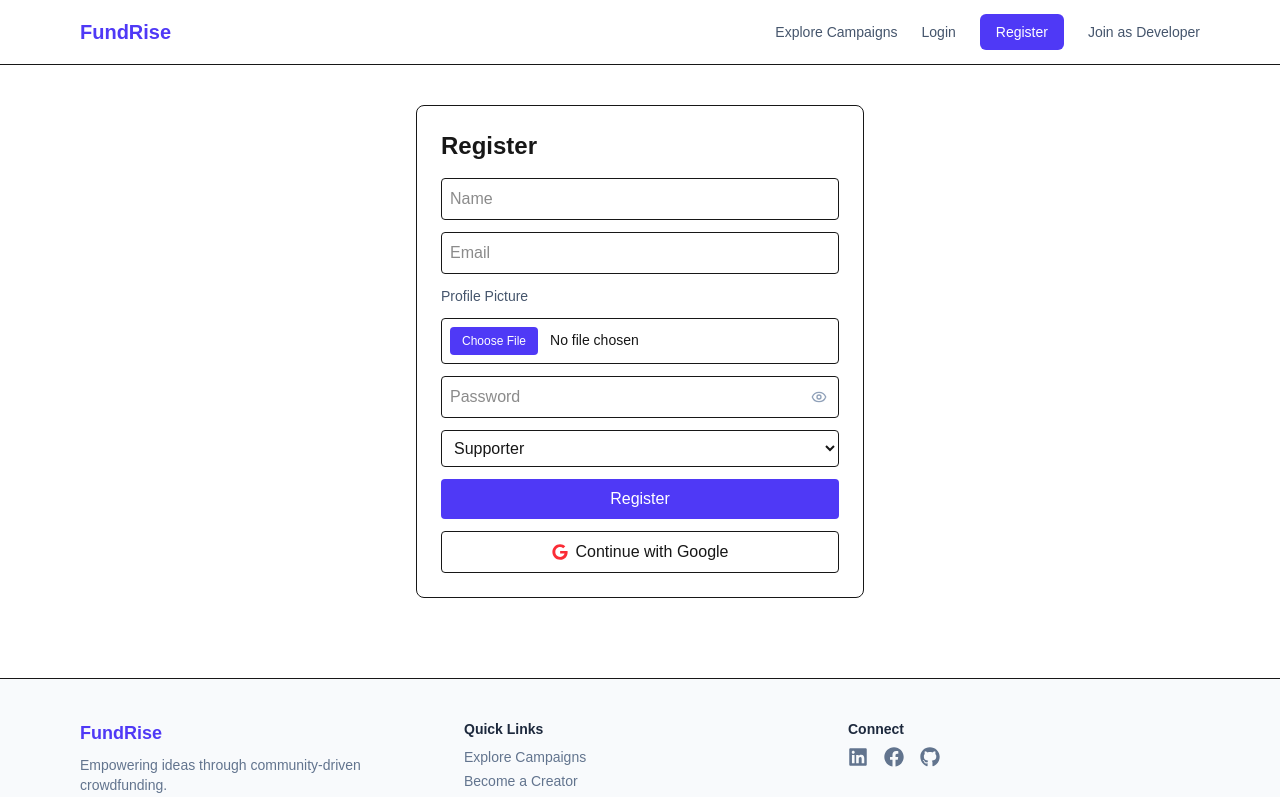
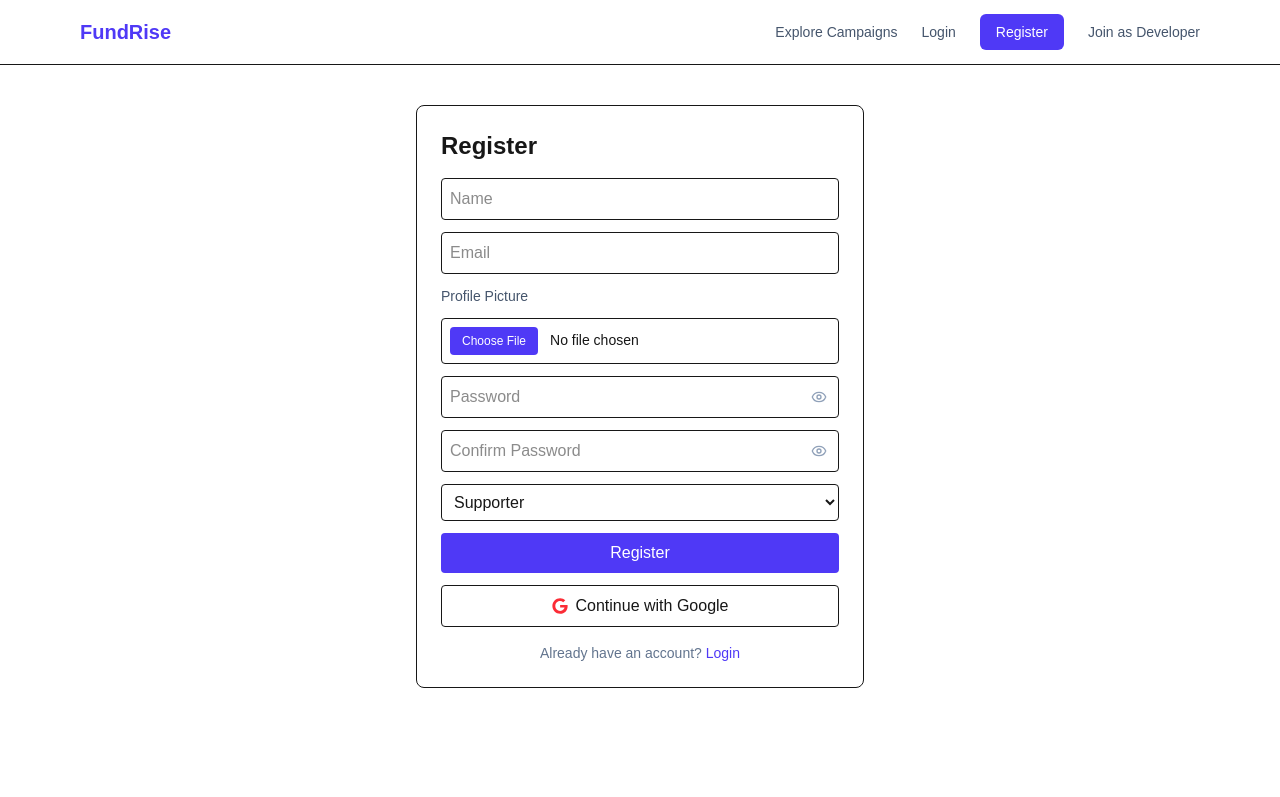
Before and after one commit to Sadiqunnabi17/CF-client, a Next.js app: page /register in a window 1280 px wide. Shown: the top 797 px of the page. Built offline with nearby package versions, Linux system fonts and the light colour scheme; no server answers.

Commit message:
Edited login and register page functionality

```diff
--- a/src/app/login/page.jsx
+++ b/src/app/login/page.jsx
@@ -1,6 +1,7 @@
 "use client";
 import { useState } from "react";
 import { useRouter } from "next/navigation";
+import Link from "next/link";
 import toast from "react-hot-toast";
 import { FaGoogle } from "react-icons/fa";
 import { Eye, EyeOff } from "lucide-react";
@@ -71,6 +72,12 @@ export default function LoginPage() {
         <FaGoogle className="w-4 h-4 text-red-500" />
         Continue with Google
       </button>
+      <p className="text-center text-sm text-slate-500 mt-4">
+        Don't have an account?{" "}
+        <Link href="/register" className="text-indigo-600 hover:underline">
+          Register
+        </Link>
+      </p>
     </div>
   );
 }
--- a/src/app/register/page.jsx
+++ b/src/app/register/page.jsx
@@ -1,6 +1,7 @@
 "use client";
 import { useState } from "react";
 import { useRouter } from "next/navigation";
+import Link from "next/link";
 import toast from "react-hot-toast";
 import { FaGoogle } from "react-icons/fa";
 import { Eye, EyeOff } from "lucide-react";
@@ -15,8 +16,10 @@ export default function RegisterPage() {
     password: "",
     role: "Supporter",
   });
+  const [confirmPassword, setConfirmPassword] = useState("");
   const [imageFile, setImageFile] = useState(null);
   const [showPassword, setShowPassword] = useState(false);
+  const [showConfirmPassword, setShowConfirmPassword] = useState(false);
   const [uploading, setUploading] = useState(false);
   const [error, setError] = useState("");
   const router = useRouter();
@@ -29,6 +32,11 @@ export default function RegisterPage() {
   const handleSubmit = async (e) => {
     e.preventDefault();
     setError("");
+
+    if (form.password !== confirmPassword) {
+      setError("Passwords do not match");
+      return;
+    }
 
     let photoURL = "";
     if (imageFile) {
@@ -58,7 +66,7 @@ export default function RegisterPage() {
   };
 
   return (
-    <div className="max-w-md mx-auto mt-10 p-6 border rounded-lg">
+    <div className="max-w-md mx-auto mt-10 p-6 border rounded-lg mb-16">
       <h1 className="text-2xl font-bold mb-4">Register</h1>
       {error && <p className="text-red-500 mb-3">{error}</p>}
       <form onSubmit={handleSubmit} className="flex flex-col gap-3">
@@ -92,6 +100,25 @@ export default function RegisterPage() {
           </button>
         </div>
 
+        <div className="relative">
+          <input
+            type={showConfirmPassword ? "text" : "password"}
+            placeholder="Confirm Password"
+            required
+            value={confirmPassword}
+            onChange={(e) => setConfirmPassword(e.target.value)}
+            className="border p-2 rounded w-full pr-10"
+          />
+          <button
+            type="button"
+            onClick={() => setShowConfirmPassword((s) => !s)}
+            className="absolute right-3 top-1/2 -translate-y-1/2 text-slate-400 hover:text-slate-600"
+            tabIndex={-1}
+          >
+            {showConfirmPassword ? <EyeOff className="w-4 h-4" /> : <Eye className="w-4 h-4" />}
+          </button>
+        </div>
+
         <select name="role" onChange={handleChange} className="border p-2 rounded">
           <option value="Supporter">Supporter</option>
           <option value="Creator">Creator</option>
@@ -111,6 +138,12 @@ export default function RegisterPage() {
         <FaGoogle className="w-4 h-4 text-red-500" />
         Continue with Google
       </button>
+      <p className="text-center text-sm text-slate-500 mt-4">
+        Already have an account?{" "}
+        <Link href="/login" className="text-indigo-600 hover:underline">
+          Login
+        </Link>
+      </p>
     </div>
   );
 }
```
